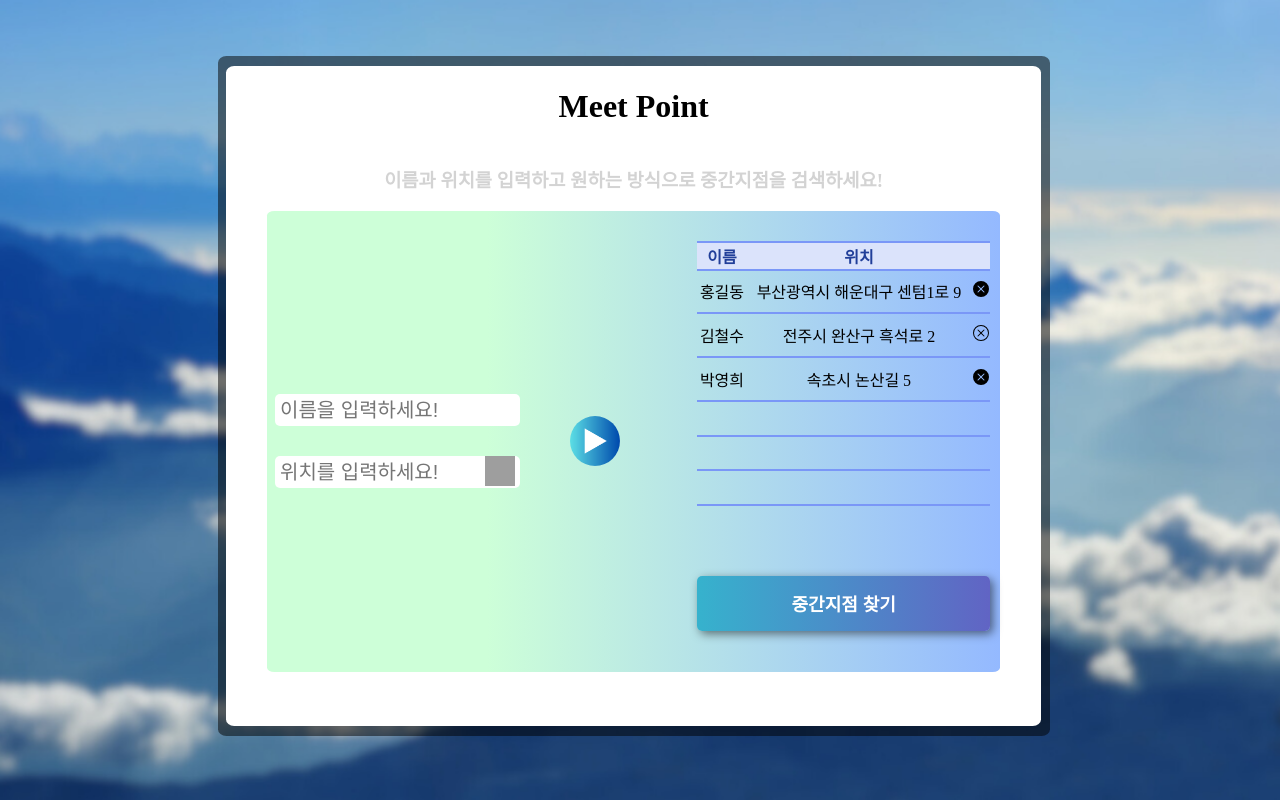
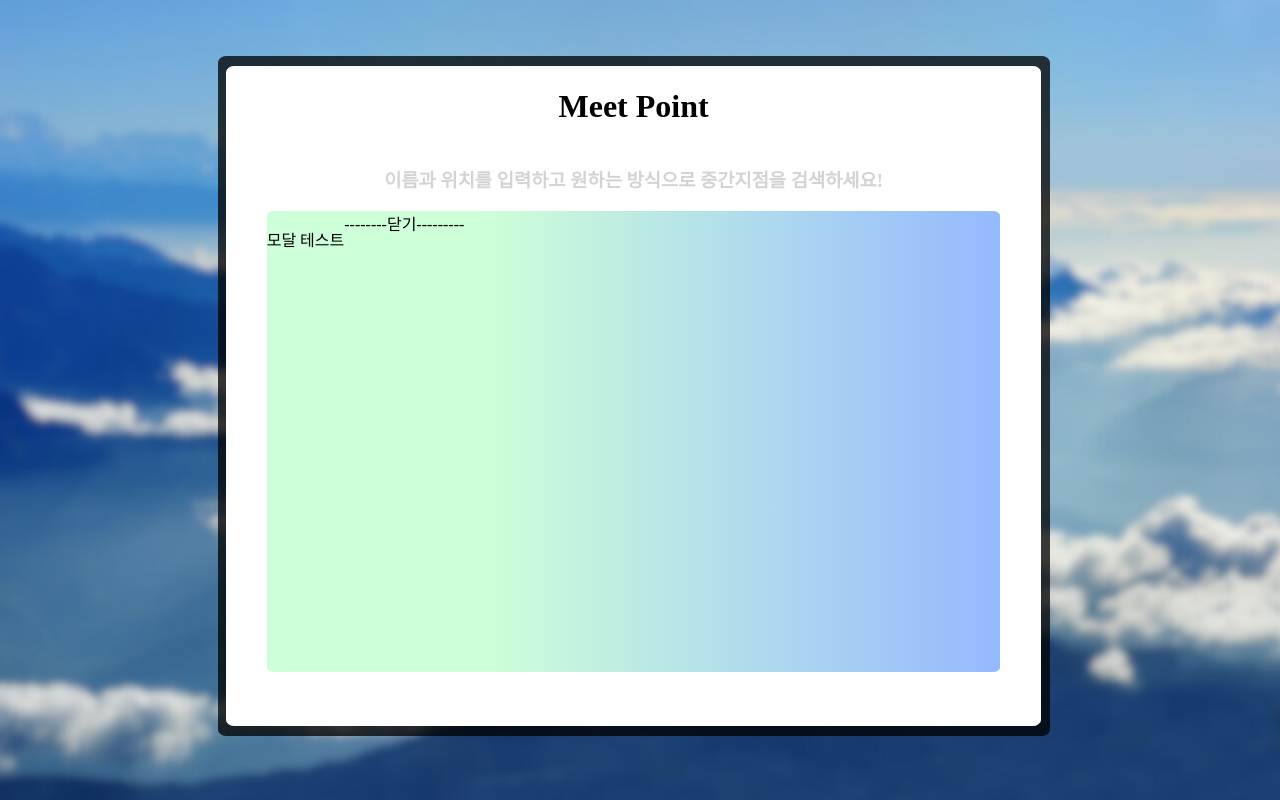
Before and after one commit to kjy0124/MeetPoint, a Vue app: page / in a window 1280 px wide. Both pictures are taken after a click on the picture 499 px from the left and 471 px from the top of the page. Built offline with nearby package versions, Linux system fonts and the light colour scheme; grey boxes are pictures that could not be loaded.

Commit message:
240321 권지용 모달 추가

```diff
--- a/src/components/MainPage.vue
+++ b/src/components/MainPage.vue
@@ -20,7 +20,7 @@
             <div class="searchWrap">
               <input class="search-input-text" placeholder="위치를 입력하세요!" type="text" v-model="location" @click="modalopen()"/>
               <!-- <button class="searchBtn"></button> -->
-              <img src="../assets/돋보기.png" >
+              <img src="../assets/돋보기.png" @click="openModal"/>
             </div>
           </section>
           <section style="width: 25%;" class="playbuttonsec"><input class="playbutton" type="button"/></section>
@@ -77,6 +77,20 @@
       </div>
     </div>
   </div>
+
+  <!-- 모달 창-->
+  <div class="rounded-box" v-if="modalOpen">
+      <div class="main-box">
+        <h1>Meet Point</h1>
+        <h3 style="color: lightgray">
+          이름과 위치를 입력하고 원하는 방식으로 중간지점을 검색하세요!
+        </h3>
+        <div class="info-box">
+            <p>모달 테스트</p>
+            <span @click="closeModal">--------닫기---------</span>
+        </div>
+      </div>
+    </div>
 </template>
 
 <script>
@@ -84,7 +98,7 @@ export default {
     name: "MainPage",
     data() {
       return {
-
+        modalOpen: false // 모달 상태를 저장하는 데이터
       }
     },
     methods :{
@@ -95,8 +109,12 @@ export default {
       },
 
       //위치 input box 클릭 시 모달 창 열기
-      modalopen(){
+      openModal() {
+        this.modalOpen = true;
+      },
 
+      closeModal() {
+        this.modalOpen = false;
       },
 
       /* 삭제 버튼 */
```
